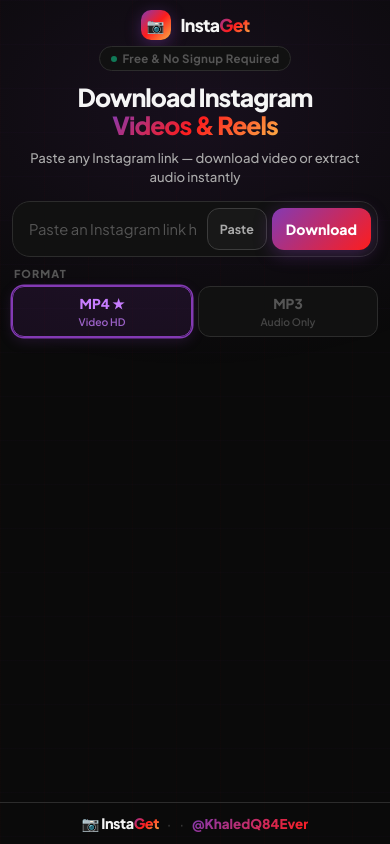
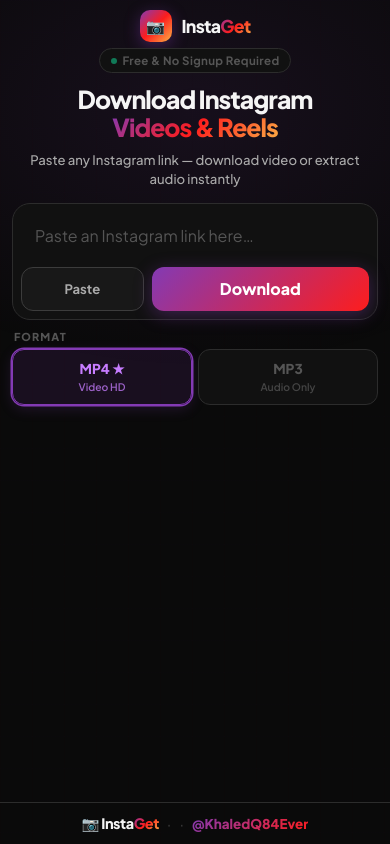
Before and after one commit to khaledq84ever/instagram-downloader, a Flask app: page / in a window 390 px wide. Run offline with Flask 3, Linux system fonts and the light colour scheme; parts of the project's set-up code (start-up, migrations or seed data) failed here and were passed over; some libraries are stand-ins or nearby versions.

Commit message:
Deploy 2026-05-14 15:22

```diff
--- a/templates/index.html
+++ b/templates/index.html
@@ -2,7 +2,11 @@
 <html lang="en">
 <head>
   <meta charset="UTF-8" />
-  <meta name="viewport" content="width=device-width, initial-scale=1.0" />
+  <meta name="viewport" content="width=device-width, initial-scale=1.0, viewport-fit=cover" />
+  <meta name="theme-color" content="#0a0a0a" />
+  <meta name="apple-mobile-web-app-capable" content="yes" />
+  <meta name="apple-mobile-web-app-status-bar-style" content="black-translucent" />
+  <meta name="mobile-web-app-capable" content="yes" />
   <script async src="https://pagead2.googlesyndication.com/pagead/js/adsbygoogle.js?client=ca-pub-3956390078338144" crossorigin="anonymous"></script>
   <title>InstaGet — Instagram Video & Photo Downloader</title>
   <meta name="description" content="Download Instagram videos, Reels and photos. Free, fast, no signup required." />
@@ -17,6 +21,14 @@
   <style>
     *, *::before, *::after { box-sizing: border-box; margin: 0; padding: 0; }
     html { font-size: 16px; scroll-behavior: smooth; -webkit-text-size-adjust: 100%; }
+
+    /* Mobile-first: no tap highlight flash, no 300ms delay on tap, no callout. */
+    button, a, input, .q-btn {
+      -webkit-tap-highlight-color: transparent;
+      touch-action: manipulation;
+    }
+    html, body { -webkit-touch-callout: none; }
+    input, textarea { -webkit-touch-callout: default; -webkit-user-select: text; user-select: text; }
 
     :root {
       --bg:        #0a0a0a;
@@ -42,9 +54,12 @@
       font-family: 'Plus Jakarta Sans', system-ui, sans-serif;
       background: var(--bg);
       color: var(--text);
+      /* 100dvh handles iOS Safari's collapsing URL bar correctly; 100vh fallback. */
       min-height: 100vh;
+      min-height: 100dvh;
       display: flex; flex-direction: column;
       -webkit-font-smoothing: antialiased;
+      overflow-x: hidden;
     }
 
     body::before {
@@ -372,28 +400,61 @@
       -webkit-background-clip: text; -webkit-text-fill-color: transparent;
       text-decoration: none; transition: opacity 0.2s;
     }
-    .footer-handle:hover { opacity: 0.72; }
 
     /* ── Responsive ── */
     @media (min-width: 640px) { .converter { max-width: var(--max-w); } }
 
     @media (max-width: 639px) {
-      main { padding: 12px 12px 16px; }
-      header { padding: 10px 12px 0; }
-      .logo-icon { width: 30px; height: 30px; font-size: 0.9rem; }
+      main { padding: 12px 12px 16px;
+             padding-left: max(12px, env(safe-area-inset-left));
+             padding-right: max(12px, env(safe-area-inset-right)); }
+      header { padding: max(10px, env(safe-area-inset-top)) 12px 0; }
+      .logo-icon { width: 32px; height: 32px; font-size: 0.95rem; }
       .converter { margin-top: 14px; }
       .input-card { padding: 6px; gap: 5px; }
-      .url-input  { padding: 11px 6px 11px 10px; font-size: 0.92rem; }
-      .btn-paste  { padding: 9px 12px; font-size: 0.78rem; min-height: 42px; }
-      .btn-primary{ padding: 11px 14px; min-height: 42px; font-size: 0.88rem; }
-      .q-btn      { padding: 9px 4px 8px; }
-      footer { gap: 8px; padding: 10px 12px; }
+      /* IMPORTANT: input must stay >= 16px on iOS or Safari auto-zooms on focus. */
+      .url-input  { padding: 12px 8px 12px 12px; font-size: 16px; min-height: 44px; }
+      .btn-paste  { padding: 10px 14px; font-size: 0.82rem; min-height: 44px; }
+      .btn-primary{ padding: 11px 16px; min-height: 44px; font-size: 0.92rem; }
+      .btn-clear  { width: 40px; height: 40px; font-size: 0.9rem; }
+      .q-btn      { padding: 11px 4px 10px; min-height: 56px; }
+      footer { gap: 8px; padding: 10px 12px;
+               padding-bottom: max(10px, env(safe-area-inset-bottom)); }
       .footer-copy { display: none; }
+      /* Tone down the background grid on small screens — looks busy on phone. */
+      body::before { background-size: 32px 32px; opacity: 0.5; }
     }
 
-    @media (max-width: 380px) {
-      .btn-paste { display: none; }
-      .btn-primary { flex: 1; }
+    /* Very narrow phones: stack URL input above buttons for full-width typing. */
+    @media (max-width: 420px) {
+      .input-card { flex-wrap: wrap; padding: 8px; gap: 8px; }
+      .url-input  { flex: 1 1 100%; order: 1; padding: 13px 14px; }
+      .btn-clear  { order: 2; }
+      .btn-paste  { order: 3; flex: 1 1 0; min-width: 0; }
+      .btn-primary{ order: 4; flex: 2 1 0; min-width: 0; font-size: 1rem; }
+      /* Result card actions stack better on tiny screens. */
+      .video-card-inner { padding: 10px; gap: 10px; }
+      .video-thumb { width: 64px; height: 64px; }
+      .video-title { font-size: 0.88rem; }
+      .btn-row { flex-direction: column; }
+      .btn-copy-link, .btn-share { flex: 1; width: 100%; }
+    }
+
+    /* Landscape phones: trim vertical padding so the form fits without scroll. */
+    @media (max-height: 480px) and (orientation: landscape) {
+      header { padding-top: 6px; }
+      main { padding-top: 6px; padding-bottom: 6px; }
+      .hero { display: none; }
+      .converter { margin-top: 0; }
+    }
+
+    /* Respect users who prefer reduced motion. */
+    @media (prefers-reduced-motion: reduce) {
+      *, *::before, *::after {
+        animation-duration: 0.001ms !important;
+        animation-iteration-count: 1 !important;
+        transition-duration: 0.001ms !important;
+      }
     }
   </style>
 </head>
```
Also changed, not shown: other parts of templates/index.html (+25 -12 lines).
